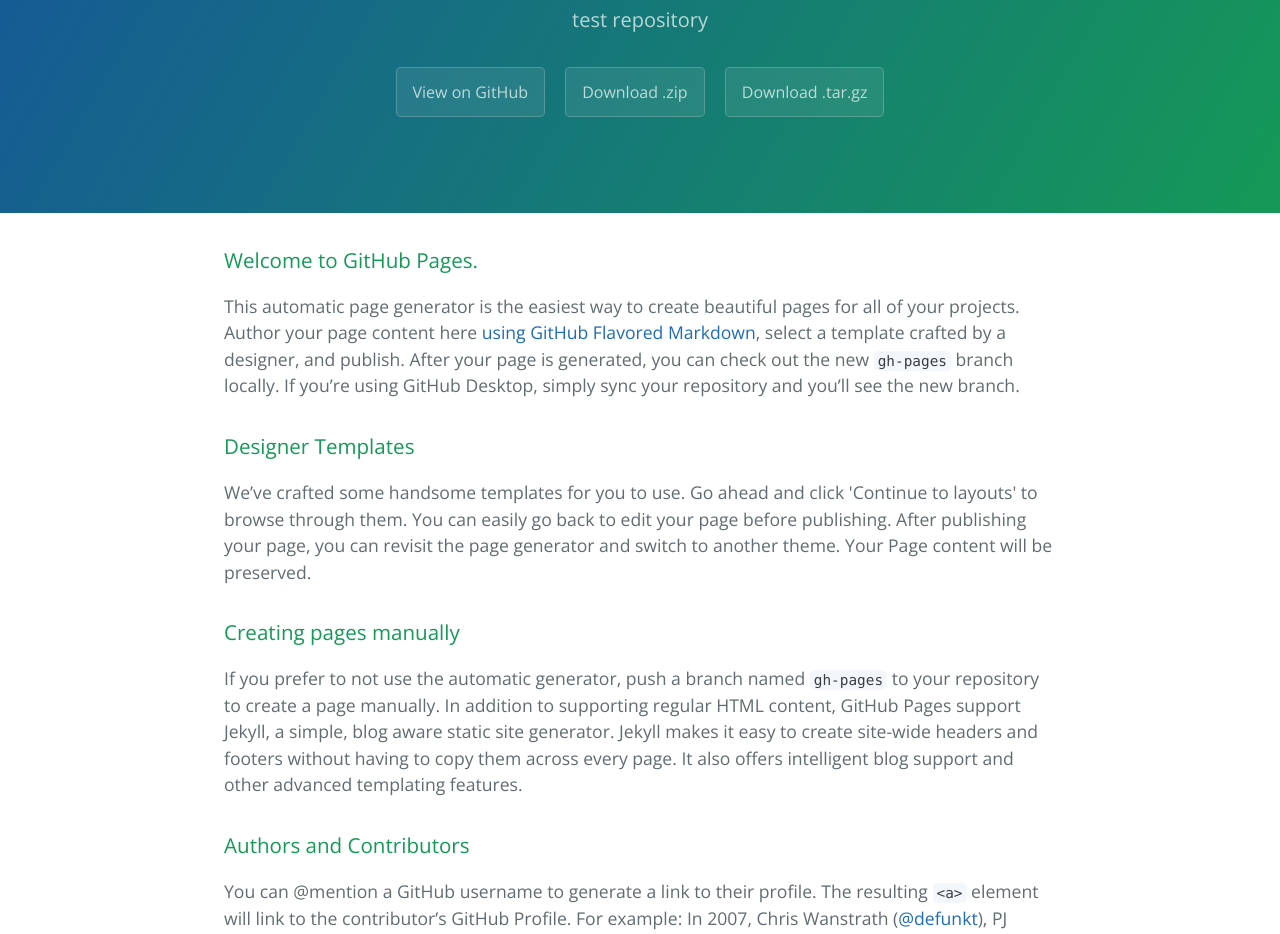
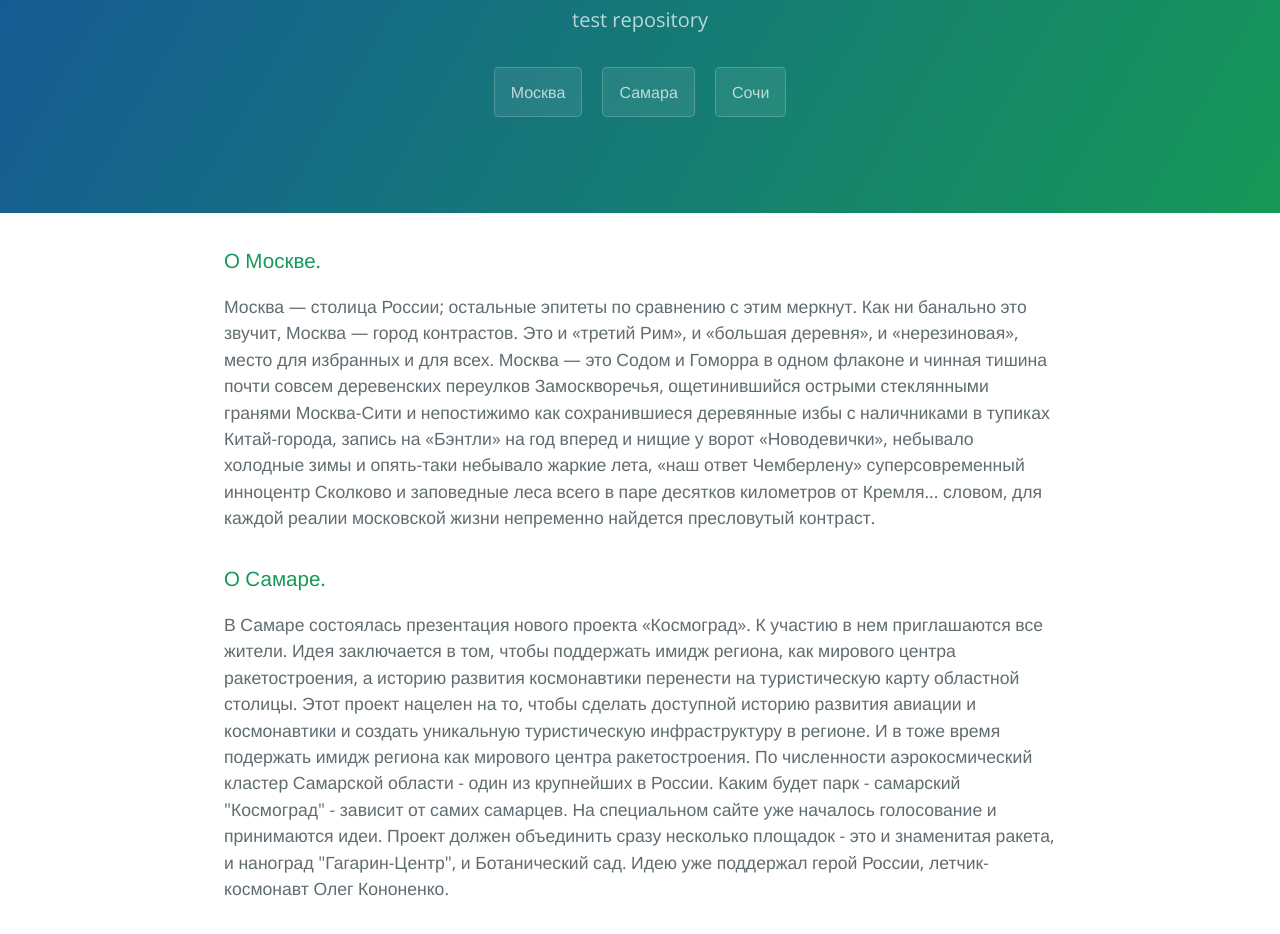
Before and after one commit to gitwood/test6, a plain HTML site: page index.html in a window 1280 px wide. Shown: the part 170-1104 px from the top of the page. Drawn offline with nearby package versions, Linux system fonts and the light colour scheme.

Commit message:
Update index.html

```diff
--- a/index.html
+++ b/index.html
@@ -1,5 +1,5 @@
 <!DOCTYPE html>
-<html lang="en-us">
+<html lang="ru">
   <head>
     <meta charset="UTF-8">
     <title>Test6 by gitwood</title>
@@ -11,36 +11,46 @@
   </head>
   <body>
     <section class="page-header">
-      <h1 class="project-name">Test6</h1>
+      <h1 class="project-name">Погода</h1>
       <h2 class="project-tagline">test repository</h2>
-      <a href="https://github.com/gitwood/test6" class="btn">View on GitHub</a>
-      <a href="https://github.com/gitwood/test6/zipball/master" class="btn">Download .zip</a>
-      <a href="https://github.com/gitwood/test6/tarball/master" class="btn">Download .tar.gz</a>
+      <a href="https://www.gismeteo.ru/city/hourly/4368/6/" class="btn">Москва</a>
+      <a href="https://www.gismeteo.ru/city/hourly/4618/6/" class="btn">Самара</a>
+      <a href="https://www.gismeteo.ru/city/hourly/5233/6/" class="btn">Сочи</a>
     </section>
 
     <section class="main-content">
       <h3>
-<a id="welcome-to-github-pages" class="anchor" href="#welcome-to-github-pages" aria-hidden="true"><span aria-hidden="true" class="octicon octicon-link"></span></a>Welcome to GitHub Pages.</h3>
+<a id="welcome-to-github-pages" class="anchor" href="#welcome-to-github-pages" aria-hidden="true"><span aria-hidden="true" class="octicon octicon-link"></span></a>О Москве.</h3>
 
-<p>This automatic page generator is the easiest way to create beautiful pages for all of your projects. Author your page content here <a href="https://guides.github.com/features/mastering-markdown/">using GitHub Flavored Markdown</a>, select a template crafted by a designer, and publish. After your page is generated, you can check out the new <code>gh-pages</code> branch locally. If you’re using GitHub Desktop, simply sync your repository and you’ll see the new branch.</p>
+<p>Москва — столица России; остальные эпитеты по сравнению с этим меркнут. Как ни банально это звучит, Москва — город контрастов.
+Это и «третий Рим», и «большая деревня», и «нерезиновая», место для избранных и для всех. Москва — это Содом и Гоморра в одном
+флаконе и чинная тишина почти совсем деревенских переулков Замоскворечья, ощетинившийся острыми стеклянными гранями Москва-Сити
+и непостижимо как сохранившиеся деревянные избы с наличниками в тупиках Китай-города, запись на «Бэнтли» на год вперед и нищие
+у ворот «Новодевички», небывало холодные зимы и опять-таки небывало жаркие лета, «наш ответ Чемберлену» суперсовременный инноцентр
+Сколково и заповедные леса всего в паре десятков километров от Кремля... словом, для каждой реалии московской жизни непременно
+найдется пресловутый контраст.</p>
 
 <h3>
-<a id="designer-templates" class="anchor" href="#designer-templates" aria-hidden="true"><span aria-hidden="true" class="octicon octicon-link"></span></a>Designer Templates</h3>
+<a id="designer-templates" class="anchor" href="#designer-templates" aria-hidden="true"><span aria-hidden="true" class="octicon octicon-link"></span></a>О Самаре.</h3>
 
-<p>We’ve crafted some handsome templates for you to use. Go ahead and click 'Continue to layouts' to browse through them. You can easily go back to edit your page before publishing. After publishing your page, you can revisit the page generator and switch to another theme. Your Page content will be preserved.</p>
+<p>В Самаре состоялась презентация нового проекта «Космоград». К участию в нем приглашаются все жители. Идея заключается в том,
+чтобы поддержать имидж региона, как мирового центра ракетостроения, а историю развития космонавтики перенести на туристическую
+карту областной столицы. Этот проект нацелен на то, чтобы сделать доступной историю развития авиации и космонавтики и создать
+уникальную туристическую инфраструктуру в регионе. И в тоже время подержать имидж региона как мирового центра ракетостроения.
+По численности аэрокосмический кластер Самарской области  - один из крупнейших в России. Каким будет парк - самарский "Космоград"
+-  зависит от самих самарцев. На специальном сайте уже началось голосование и принимаются идеи. Проект должен объединить сразу
+несколько площадок - это и знаменитая ракета, и наноград "Гагарин-Центр", и Ботанический сад. Идею уже поддержал герой России,
+летчик-космонавт Олег Кононенко. </p>
 
 <h3>
-<a id="creating-pages-manually" class="anchor" href="#creating-pages-manually" aria-hidden="true"><span aria-hidden="true" class="octicon octicon-link"></span></a>Creating pages manually</h3>
+<a id="creating-pages-manually" class="anchor" href="#creating-pages-manually" aria-hidden="true"><span aria-hidden="true" class="octicon octicon-link"></span></a>О Сочи.</h3>
 
-<p>If you prefer to not use the automatic generator, push a branch named <code>gh-pages</code> to your repository to create a page manually. In addition to supporting regular HTML content, GitHub Pages support Jekyll, a simple, blog aware static site generator. Jekyll makes it easy to create site-wide headers and footers without having to copy them across every page. It also offers intelligent blog support and other advanced templating features.</p>
+<p>Все приезжающие в санаторий «Актер» имеют возможность поселиться в комфортабельных номерах 16-ти этажного корпуса. А поскольку
+лечение в Сочи подразумевает полный комфорт, гости санатория могут выбрать из номерного фонда стандарт одноместный и двухместный,
+улучшенный Супериор, а так же семейный двухкомнатный Сьют.В санатории функционирует зимний закрытый плавательный бассейн с морской
+подогреваемой водой, зал лечебной физкультуры с многочисленными тренажерами, комплекс пляжных сооружений с двумя надводными соляриями,
+сауна, кафе, пункт проката.</p>
 
-<h3>
-<a id="authors-and-contributors" class="anchor" href="#authors-and-contributors" aria-hidden="true"><span aria-hidden="true" class="octicon octicon-link"></span></a>Authors and Contributors</h3>
-
-<p>You can @mention a GitHub username to generate a link to their profile. The resulting <code>&lt;a&gt;</code> element will link to the contributor’s GitHub Profile. For example: In 2007, Chris Wanstrath (<a href="https://github.com/defunkt" class="user-mention">@defunkt</a>), PJ Hyett (<a href="https://github.com/pjhyett" class="user-mention">@pjhyett</a>), and Tom Preston-Werner (<a href="https://github.com/mojombo" class="user-mention">@mojombo</a>) founded GitHub.</p>
-
-<h3>
-<a id="support-or-contact" class="anchor" href="#support-or-contact" aria-hidden="true"><span aria-hidden="true" class="octicon octicon-link"></span></a>Support or Contact</h3>
 
 <p>Having trouble with Pages? Check out our <a href="https://help.github.com/pages">documentation</a> or <a href="https://github.com/contact">contact support</a> and we’ll help you sort it out.</p>
 
```
